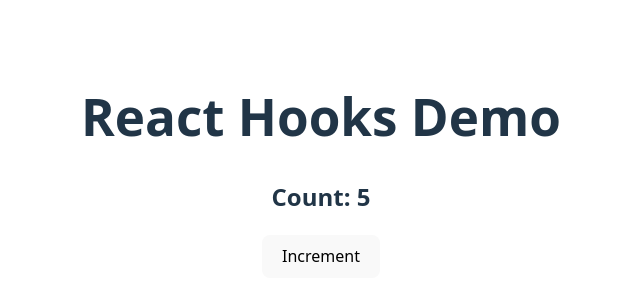
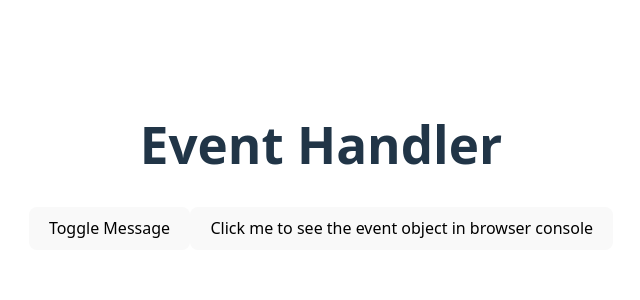
Before and after one commit to khushiray07/React_proj, a React (Vite) app in the folder practiceR/: page / in a window 1280 px wide. Shown: the part 234-534 px from the top of the page, without its empty margins (319-959 px from the left). Built offline with nearby package versions, Linux system fonts and the light colour scheme.

Commit message:
day5:: added  Eventhandler component with event handling and conditional

```diff
--- a/practiceR/src/App.jsx
+++ b/practiceR/src/App.jsx
@@ -2,28 +2,26 @@ import  { useState, useEffect } from 'react';
 import './App.css'
 import React from 'react';
 import Header from './Component/Header';
+import EventHandler from './Component/EventHandler';
+
 
 
 
 function App() {
-  const [count, setCount] = useState(0);
+const [showMessage, setShowMessage] = useState(false);
 
-  useEffect(() => {
-    const timer = setInterval(() => {
-      setCount(prevCount => prevCount + 1);
-    }, 1000);
 
-    return () => clearInterval(timer);
-  }, []);
 
   return (
-    <div>
-      <h1>React Hooks Demo</h1>
-      <h2>Count: {count}</h2>
-      <button onClick={() => setCount(prevCount => prevCount + 1)}>
-        Increment
-      </button>
-    </div>
+  <>
+  <h1>Event Handler</h1>
+  <button onClick={() => setShowMessage(!showMessage)}>
+  Toggle Message
+</button>
+{showMessage && <p>Hello, React Event Handling!</p>}
+<EventHandler />
+
+  </>
   );
 }
 
--- /dev/null
+++ b/practiceR/src/Component/EventHandler.jsx
@@ -0,0 +1,15 @@
+import React from 'react';
+
+function EventHandler() {
+  const handleClick = (event) => {
+    console.log('Clicked!', event);
+  };
+
+  return (
+    <button onClick={handleClick}>
+      Click me to see the event object in browser console
+    </button>
+  );
+}
+
+export default EventHandler;
```
